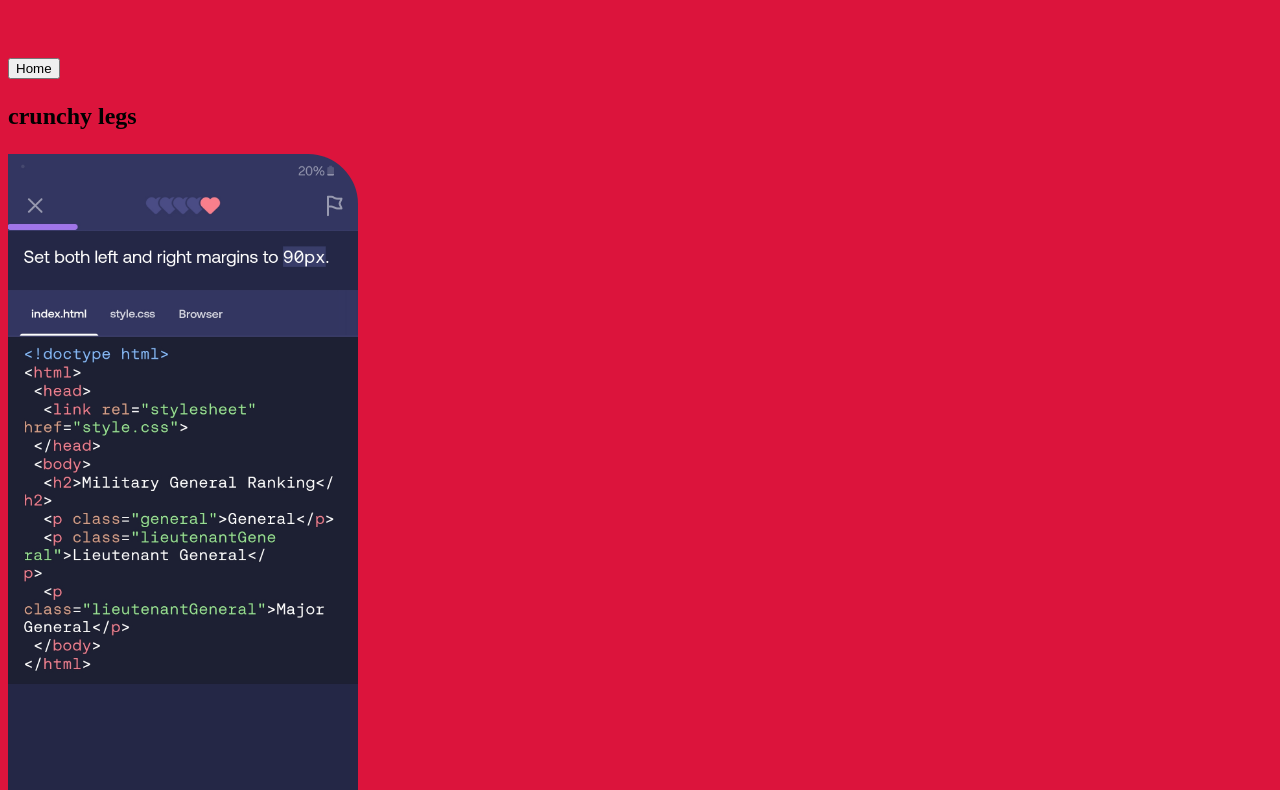
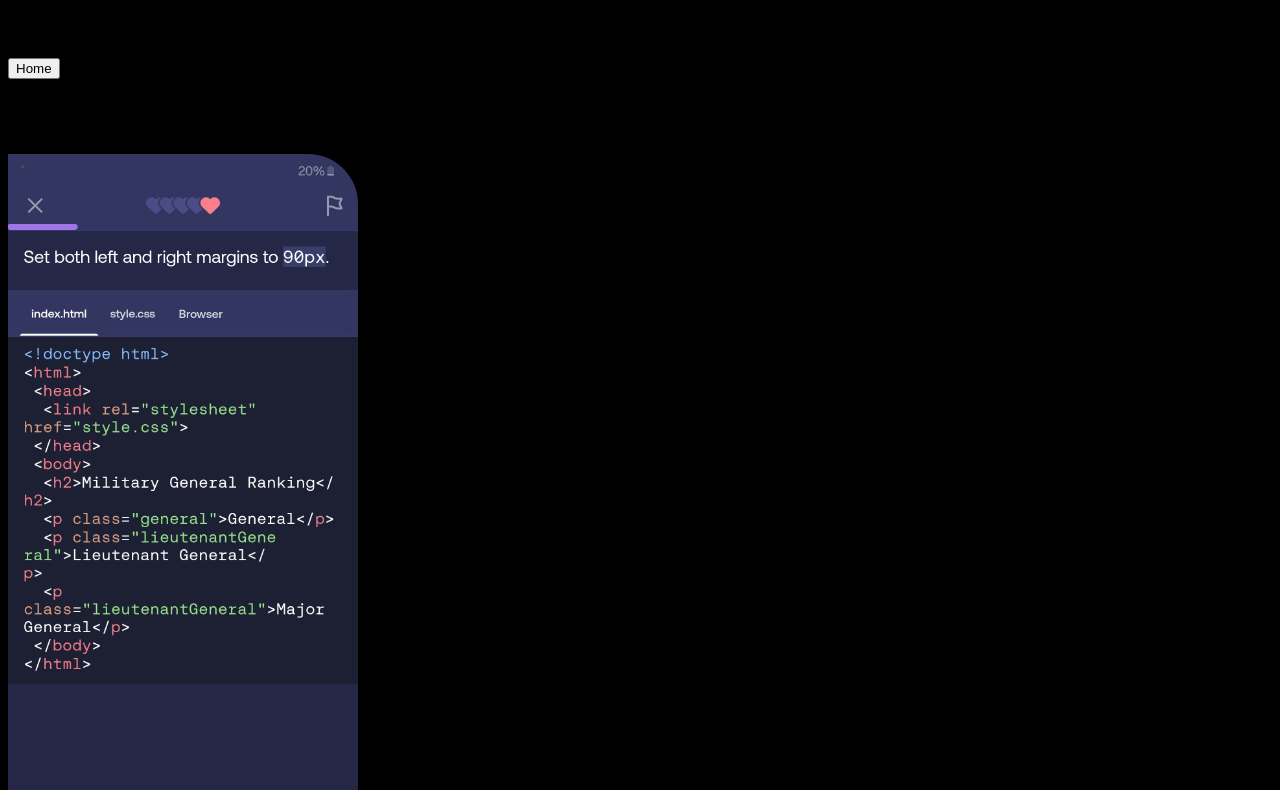
Before and after one commit to Mike-Dwamena/Mike-Dwamena, a plain HTML site: page index.html in a window 1280 px wide. Shown: the part 282-1072 px from the top of the page. Drawn offline with Linux system fonts and the light colour scheme.

Commit message:
Update style.css

```diff
--- a/style.css
+++ b/style.css
@@ -1,4 +1,4 @@
-body{background-color: crimson;}
+body{background-color: black;}
 
 .title {font-size: 60px; color: white;}
 
```
